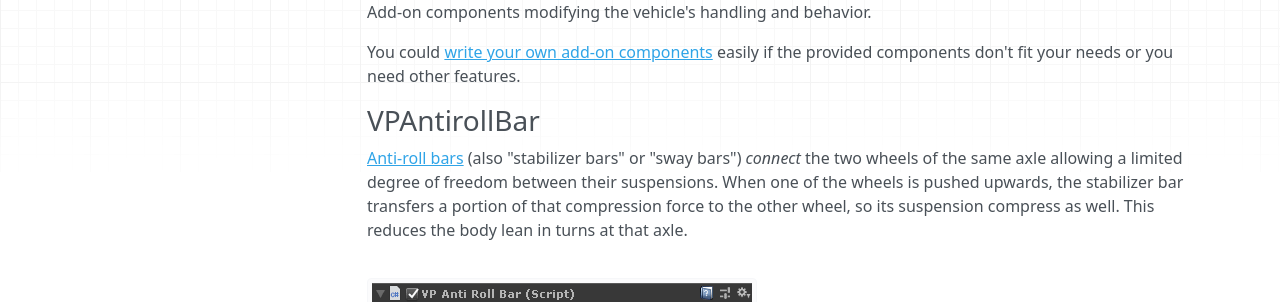
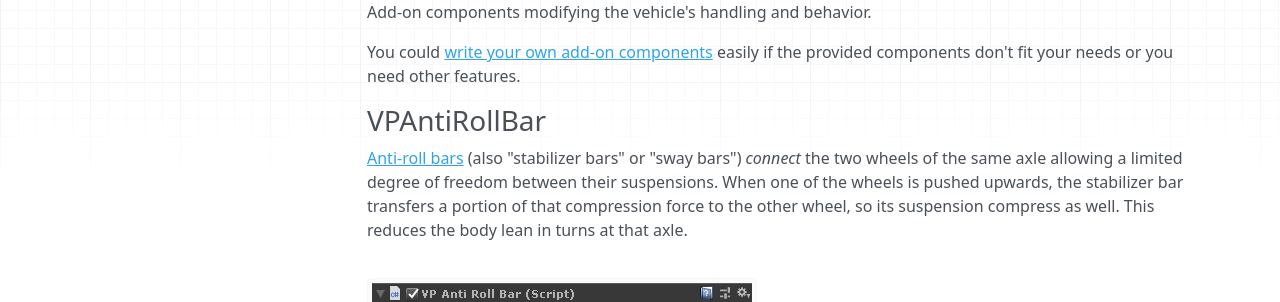
Before and after one commit to EdyJ/vehicle-physics-docs, an MkDocs documentation site: the page built from docs/components/vehicle-dynamics.md, in a window 1280 px wide and 900 px high. Shown: the part 134-436 px from the top of the window. Built offline with MkDocs 1.6.1, drawn with Linux system fonts in a browser that asks for light colours; nearby versions of some CDN libraries; library files that are not in the unit come from our copies; formulas are drawn with MathJax 3.

Commit message:
Corrected component name

```diff
--- a/docs/components/vehicle-dynamics.md
+++ b/docs/components/vehicle-dynamics.md
@@ -5,7 +5,7 @@ Add-on components modifying the vehicle's handling and behavior.
 You could [write your own add-on components](../advanced/custom-addons.md) easily if the provided
 components don't fit your needs or you need other features.
 
-### VPAntirollBar
+### VPAntiRollBar
 
 [Anti-roll bars](https://en.wikipedia.org/wiki/Anti-roll_bar) (also "stabilizer bars" or "sway bars")
 _connect_ the two wheels of the same axle allowing a limited degree of freedom between their
```
